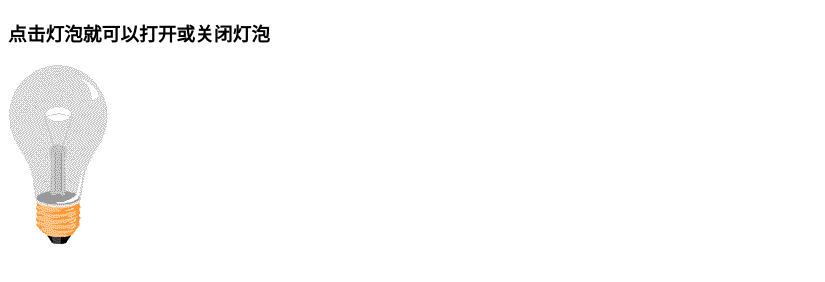
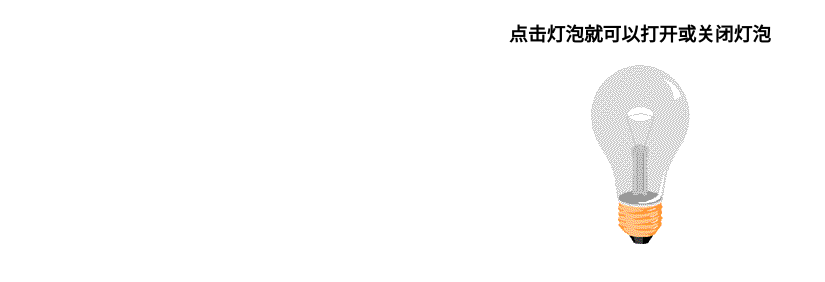
Before and after one commit to Paddi233/Paddi222.github.io, a plain HTML site: page index.html in a window 1280 px wide. Shown: the whole page, without its empty margins (0-825 px from the left). Drawn offline with Linux system fonts and the light colour scheme.

Commit message:
Update index.html

```diff
--- a/index.html
+++ b/index.html
@@ -3,11 +3,15 @@
 <head>
     <meta charset="UTF-8"/>
     <title>bulb</title>
-
+    <style>
+        .abc{
+            text-align: center;
+        }
+    </style>
 </head>
 <body>
+    <div class='abc'>
         <h3>点击灯泡就可以打开或关闭灯泡</h3>
-   <div class='abc'>
             <img id="myimage" onclick="changeImage()" src="images/pic_bulboff.gif" width="100" height="180">
             <script>
                 function changeImage(){
```
Lines whose indentation alone changed are shown as unchanged.
